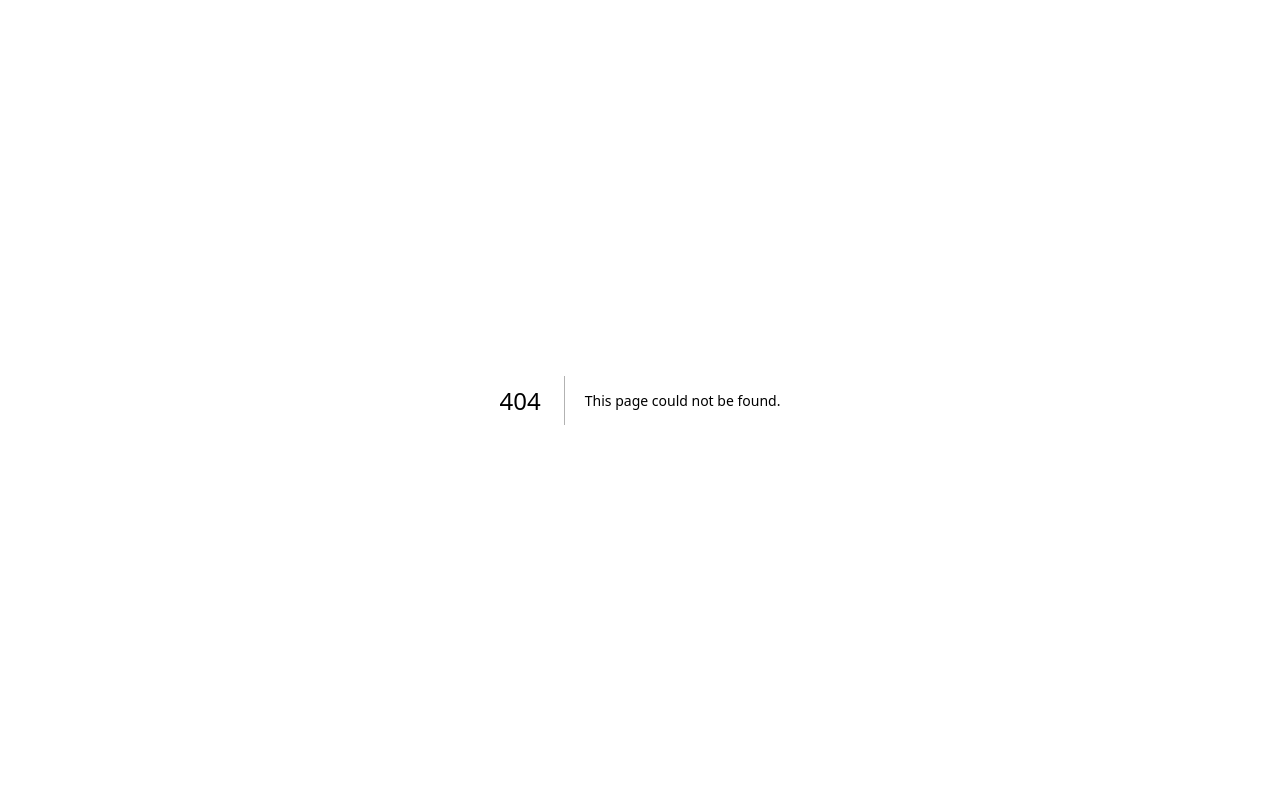
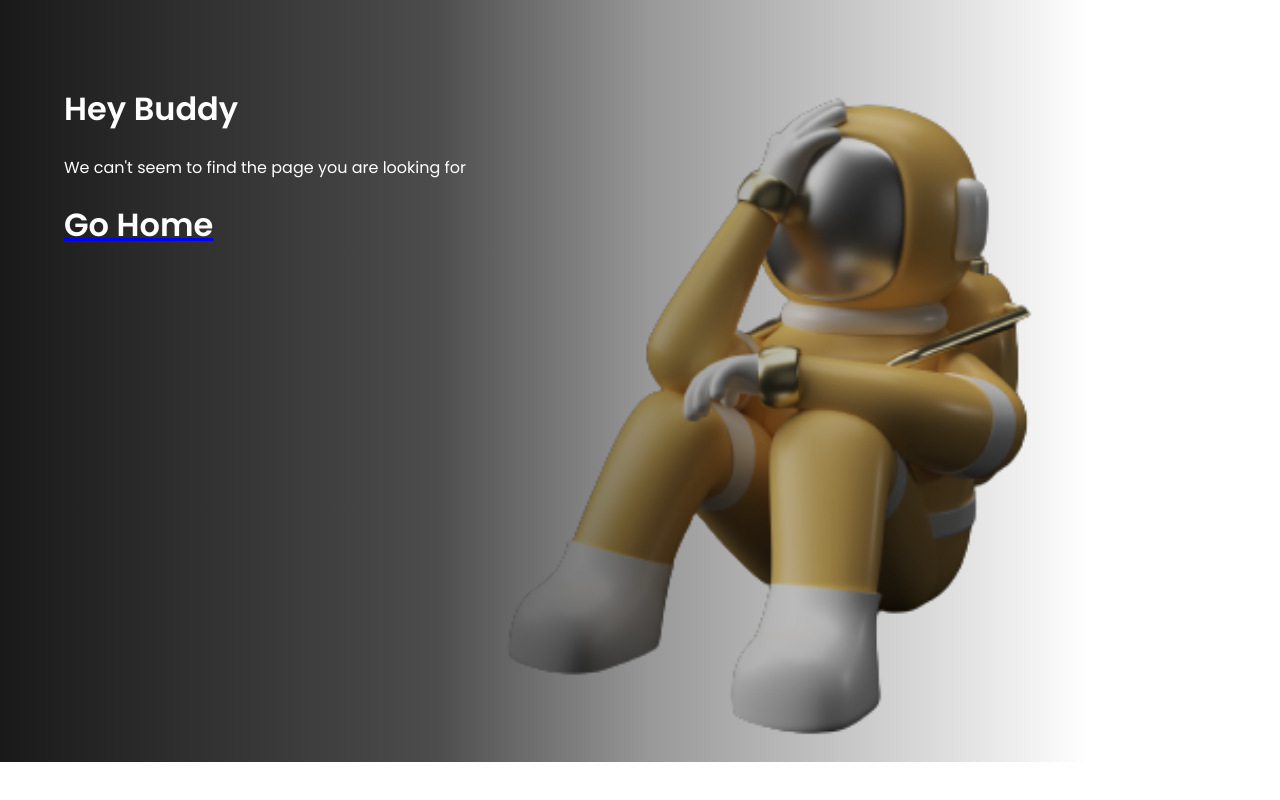
Before and after one commit to Isaacs-Web-Technologies/mkp-frontend, a Next.js app: page /chatPage in a window 1280 px wide. Before the commit this address had no page. Shown: the top 800 px of the page. Built offline with nearby package versions, Linux system fonts and the light colour scheme; a web font is replaced by a local one.

Commit message:
added 404 page

```diff
--- /dev/null
+++ b/app/chatPage/page.jsx
@@ -0,0 +1,10 @@
+import ErrorPage from "@/components/errorpage"
+
+
+const chatPage = () => {
+  return (
+    <div><ErrorPage /></div>
+  )
+}
+
+export default chatPage
--- a/app/signIn/page.jsx
+++ b/app/signIn/page.jsx
@@ -36,16 +36,17 @@ const SignInPage = () => {
           loading: "Logging in...",
           success: (reason) => reason,
           error: (reason) => reason
-        })
+        });
 
 
 
         try {
              // Handle user login
              const response = await AxiosInstance.post('/auth/login', {
-              email,
+              login: email,
               password,
             });
+
           // handle response
           promiseResolve("successfully created account")
           console.log(response.data);
--- /dev/null
+++ b/components/errorpage.jsx
@@ -0,0 +1,27 @@
+import Image from "next/image";
+import Link from "next/link";
+import Errorimage from "@/public/images/Error404Image.png";
+
+const ErrorPage = () => {
+    return (
+      <>
+      <div className="hero left-0 mx-auto flex-wrap">
+       <div>
+         <h1 className="">Hey Buddy</h1>
+          <p className="">
+             We can't seem to find the page you are looking for
+           </p>
+            <Link href="/">
+             <h1 className="text-white">Go Home</h1>
+             </Link>
+         </div>
+                <Image
+                  src={Errorimage}
+                  className="left-0 w-screen h-screen object-cover"
+                  priority
+                />
+      </div>
+      </>
+  );
+};
+export default ErrorPage;
```
Also changed, not shown: public/images/Error404Image.png (added).
